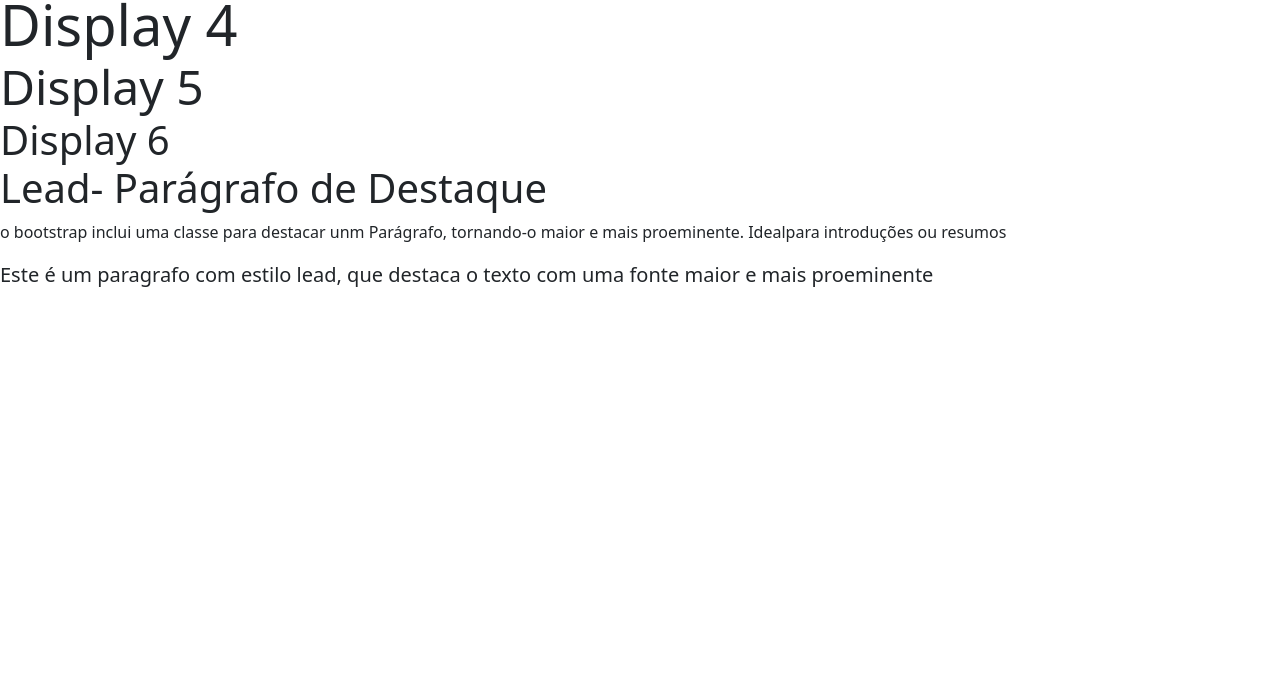
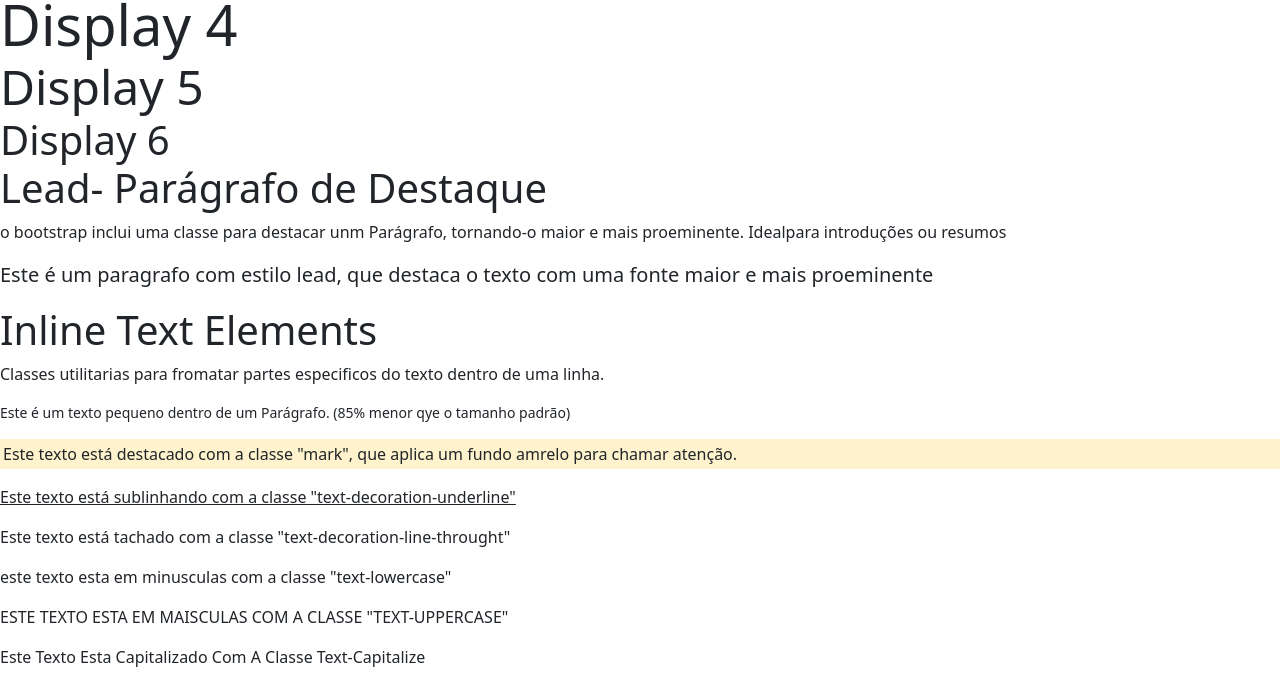
Before and after one commit to kaua-gabriel-franca/bootstrap5, a plain HTML site: page 02-tipografia/index.html in a window 1280 px wide. Shown: the part 749-1434 px from the top of the page. Before the commit the page ends 1055 px from the top, so only its background shows below. Drawn offline with nearby package versions, Linux system fonts and the light colour scheme.

Commit message:
add line text

```diff
--- a/02-tipografia/index.html
+++ b/02-tipografia/index.html
@@ -40,6 +40,32 @@
     </p>
 
     <p class="lead">Este é um paragrafo com estilo lead, que destaca o texto com  uma fonte maior e mais proeminente</p>
+
+    <h1>Inline Text Elements</h1>
+    <p>
+        Classes utilitarias para fromatar partes especificos do texto dentro de uma linha.
+    </p>
+    <p class="small">Este é um texto pequeno dentro de um Parágrafo. (85% menor qye o tamanho padrão)
+
+    </p>
+    <p class="mark">Este texto está destacado com a classe "mark", que aplica um fundo amrelo para chamar atenção.
+
+    </p>
+    <p class="text-decoration-underline">
+        Este texto está sublinhando com a classe "text-decoration-underline"
+    </p>
+    <p class="text-decoration-line-throught">
+        Este texto está tachado com a classe "text-decoration-line-throught"
+    </p>
+    <p class="text-lowercase">
+        ESTE TEXTO ESTA EM MINUSCULAS COM A CLASSE "text-lowercase"
+    </p>
+    <P class="text-uppercase">
+        este texto esta em maisculas com a classe "text-uppercase"
+    </P>
+    <p class="text-capitalize">
+        este texto esta capitalizado com a classe text-capitalize
+    </p>
     <script src="https://cdn.jsdelivr.net/npm/bootstrap@5.3.8/dist/js/bootstrap.bundle.min.js" ></script>
 </body>
 </html>
```
